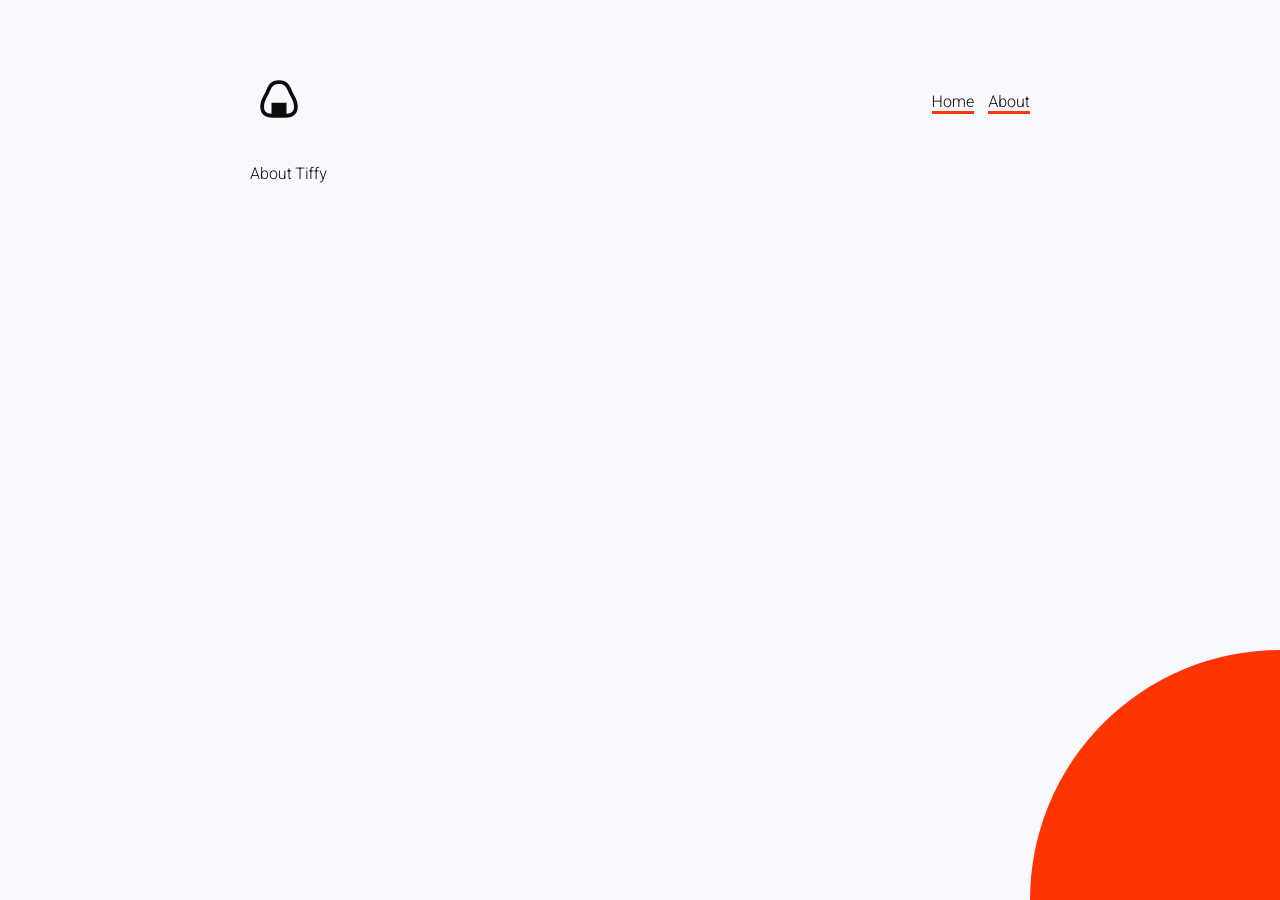
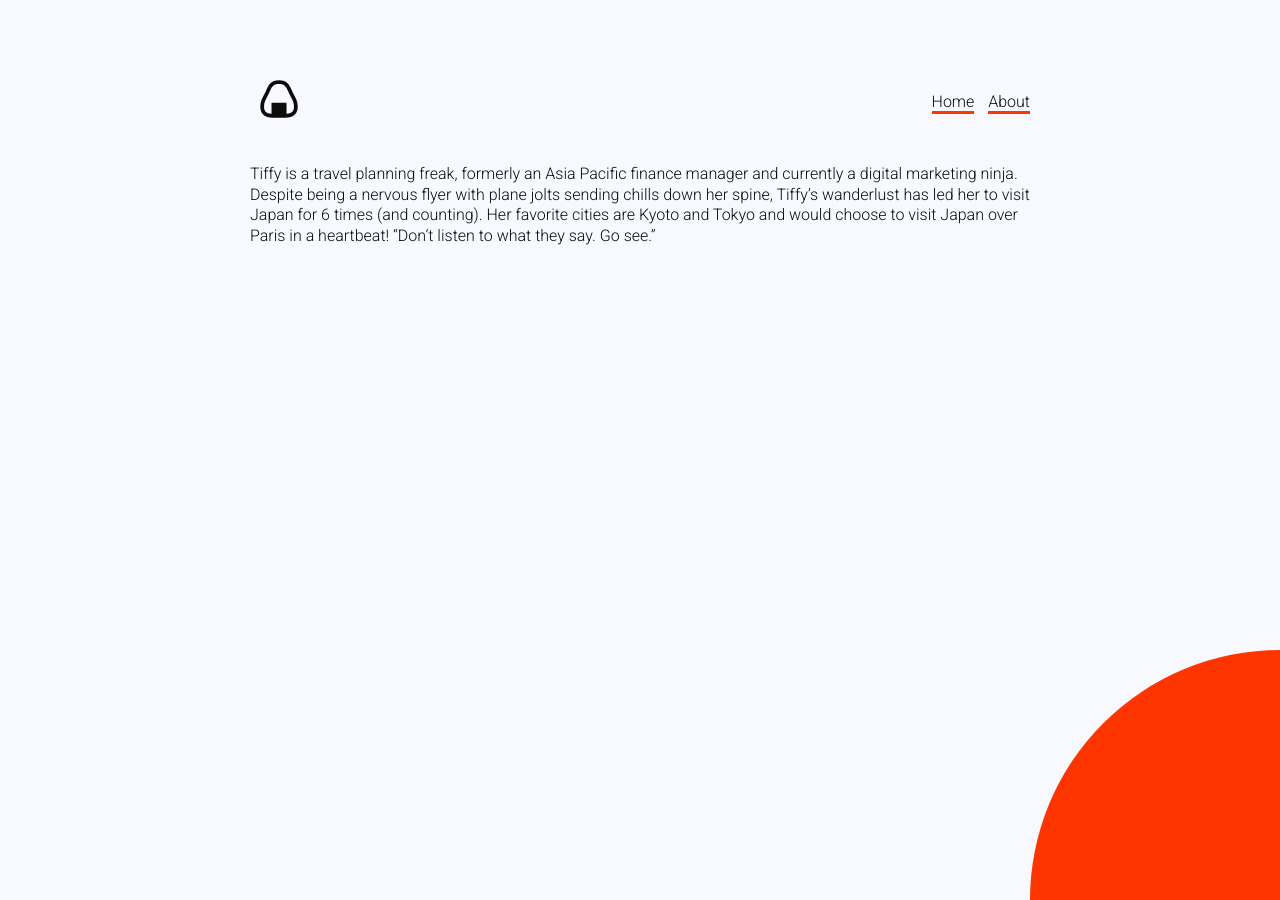
Before and after one commit to tom-wells/anightinjapan, a Jekyll site: the page built from about.md, in a window 1280 px wide. Built offline with Jekyll 4.4.1, drawn with Linux system fonts in a browser that asks for light colours.

Commit message:
Updated About

```diff
--- a/about.md
+++ b/about.md
@@ -4,4 +4,5 @@
 layout: default
 ---
 
-About Tiffy
+Tiffy is a travel planning freak, formerly an Asia Pacific finance manager and currently a digital marketing ninja. Despite being a nervous flyer with plane jolts sending chills down her spine, Tiffy’s wanderlust has led her to visit Japan for 6 times (and counting). Her favorite cities are Kyoto and Tokyo and would choose to visit Japan over Paris in a heartbeat!
+“Don't listen to what they say. Go see.”
```
